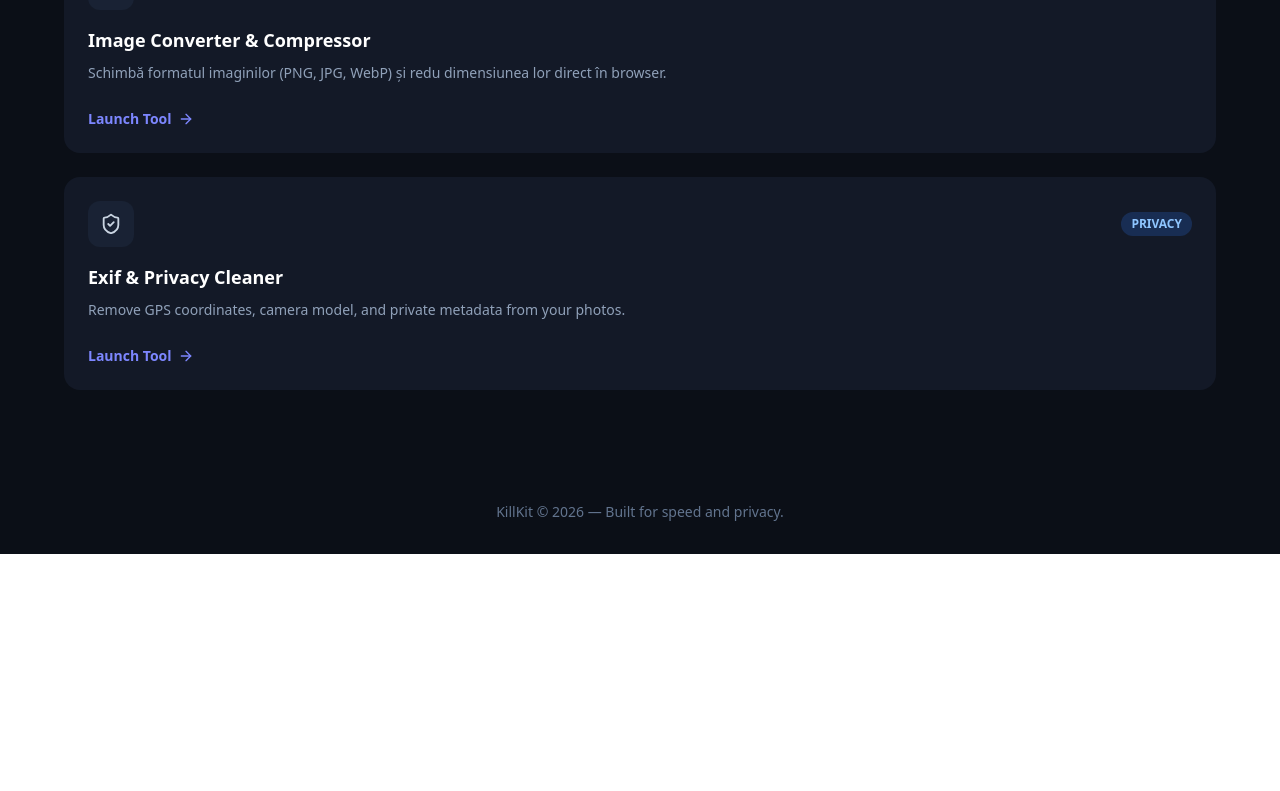
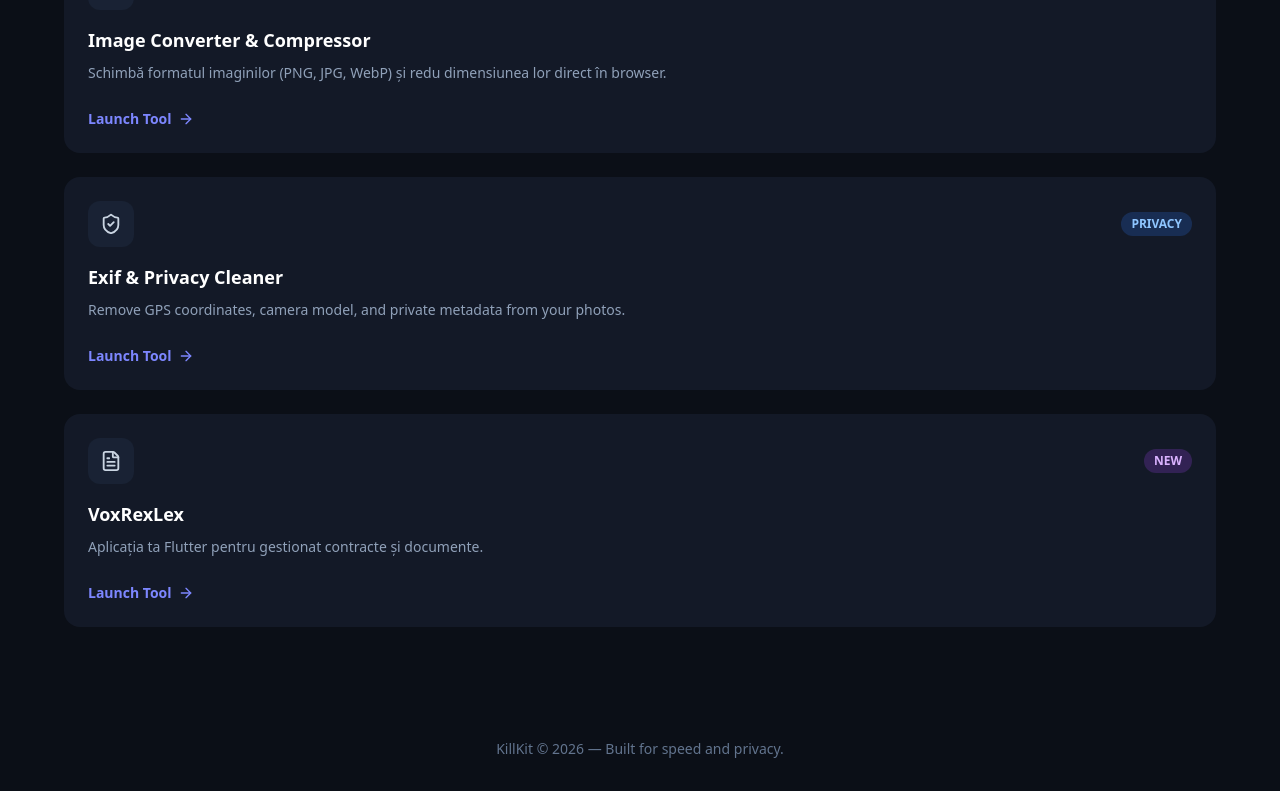
Before and after one commit to u8730576247-bot/omnitools-app, a Next.js app: page / in a window 1280 px wide. Shown: the part 1146-1937 px from the top of the page. Before the commit the page ends 1700 px from the top, so only its background shows below. Built offline with nearby package versions, Linux system fonts and the light colour scheme.

Commit message:
Add VoxRexLex card to homepage dashboard

```diff
--- a/src/app/page.tsx
+++ b/src/app/page.tsx
@@ -42,6 +42,14 @@
       href: '/exif-cleaner',
       badge: 'PRIVACY',
       badgeColor: 'bg-blue-500/20 text-blue-300 border-blue-500/30',
+    },
+    {
+      title: 'VoxRexLex',
+      description: 'Aplicația ta Flutter pentru gestionat contracte și documente.',
+      icon: FileText,
+      href: '/vox-rex-lex/index.html',
+      badge: 'NEW',
+      badgeColor: 'bg-purple-500/20 text-purple-300 border-purple-500/30',
     },
   ];
 
```
